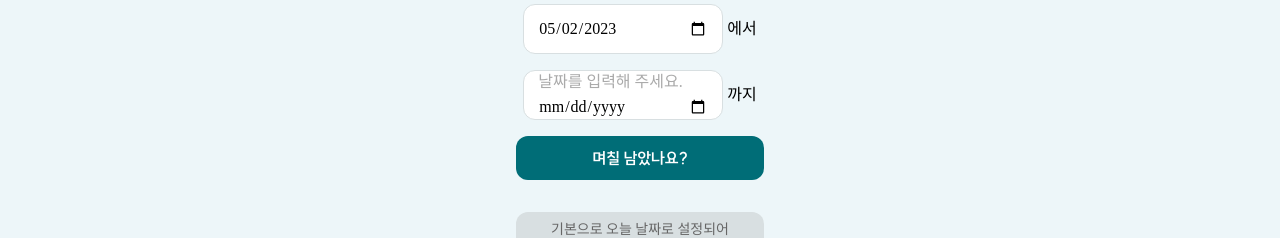
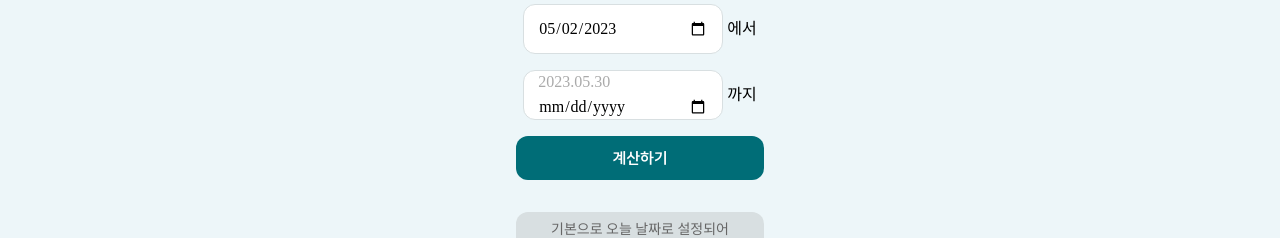
Before and after one commit to petercoco626/d-day, a Next.js app: page / in a window 1280 px wide. Shown: the part 232-470 px from the top of the page. Built offline with nearby package versions, Linux system fonts and the light colour scheme; no server answers; a web font is replaced by a local one.

Commit message:
[feat] 날짜 선택 placeholder,버튼 text 수정

```diff
--- a/src/components/dateCalculator/index.tsx
+++ b/src/components/dateCalculator/index.tsx
@@ -72,7 +72,7 @@ const DateCalculator = () => {
               {...register('startDate', {
                 required: '날짜를 입력해 주세요',
               })}
-              data-placeholder="날짜를 입력해 주세요."
+              data-placeholder="2023.05.01"
               aria-required="true"
               required
               className="before:text-text_gray_01 focus:before:hidden valid:before:hidden before:content-[attr(data-placeholder)] before:w-full  w-[200px] h-[48px] rounded-xl bg-white border-[1px] border-gray_02 border-solid px-[14px] py-[24px] box-border"
@@ -93,7 +93,7 @@ const DateCalculator = () => {
               {...register('endDate', {
                 required: '날짜를 입력해 주세요',
               })}
-              data-placeholder="날짜를 입력해 주세요."
+              data-placeholder="2023.05.30"
               aria-required="true"
               required
               className="before:text-text_gray_01 focus:before:hidden valid:before:hidden before:content-[attr(data-placeholder)] before:w-full w-[200px] h-[48px] rounded-xl bg-white border-[1px] border-gray_02 border-solid px-[14px] py-[24px] box-border"
@@ -108,7 +108,7 @@ const DateCalculator = () => {
           )}
         </div>
         <button className="rounded-xl w-full h-[44px] flex items-center justify-center bg-green_02 text-base font-bold text-text_white">
-          며칠 남았나요?
+          계산하기
         </button>
       </form>
       {result && (
```
